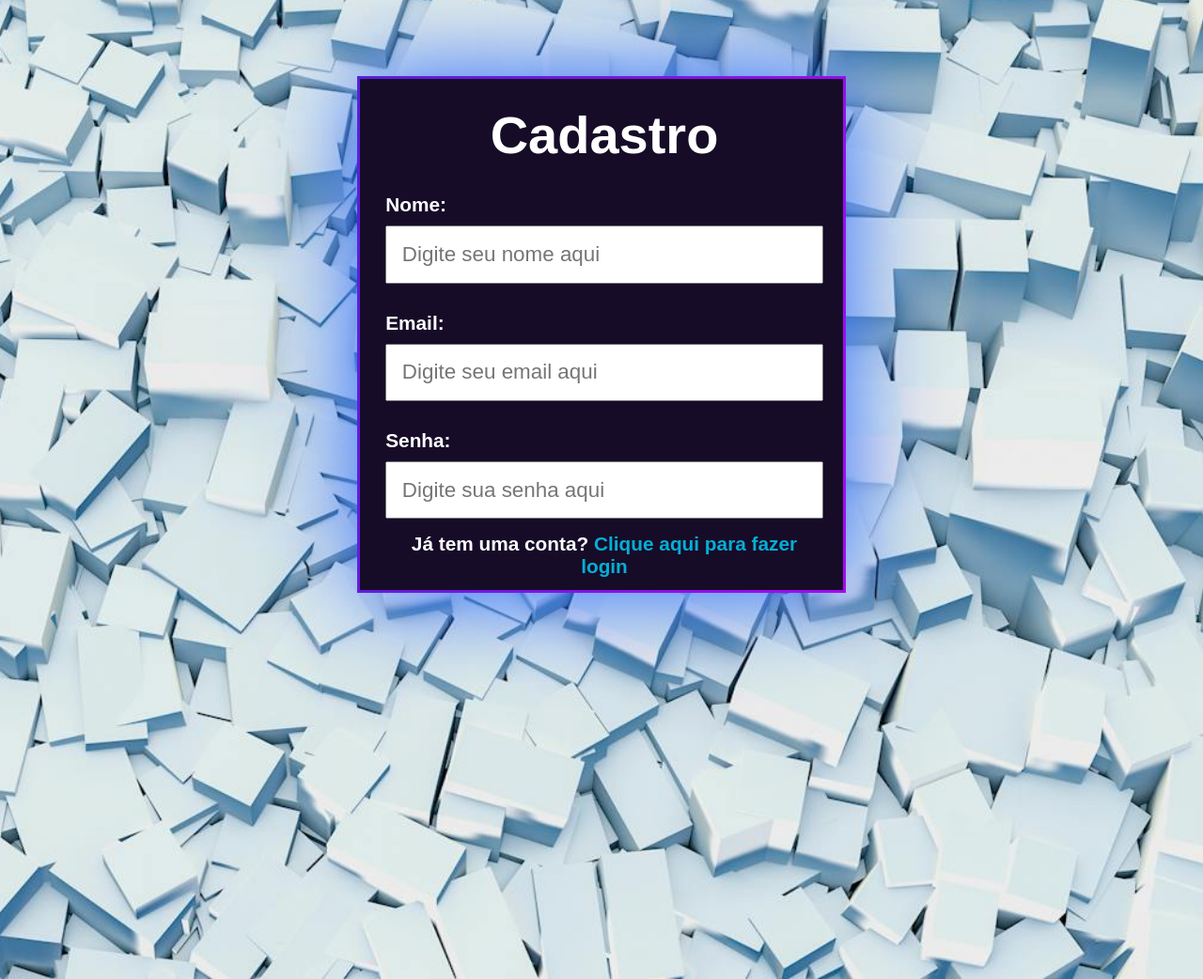
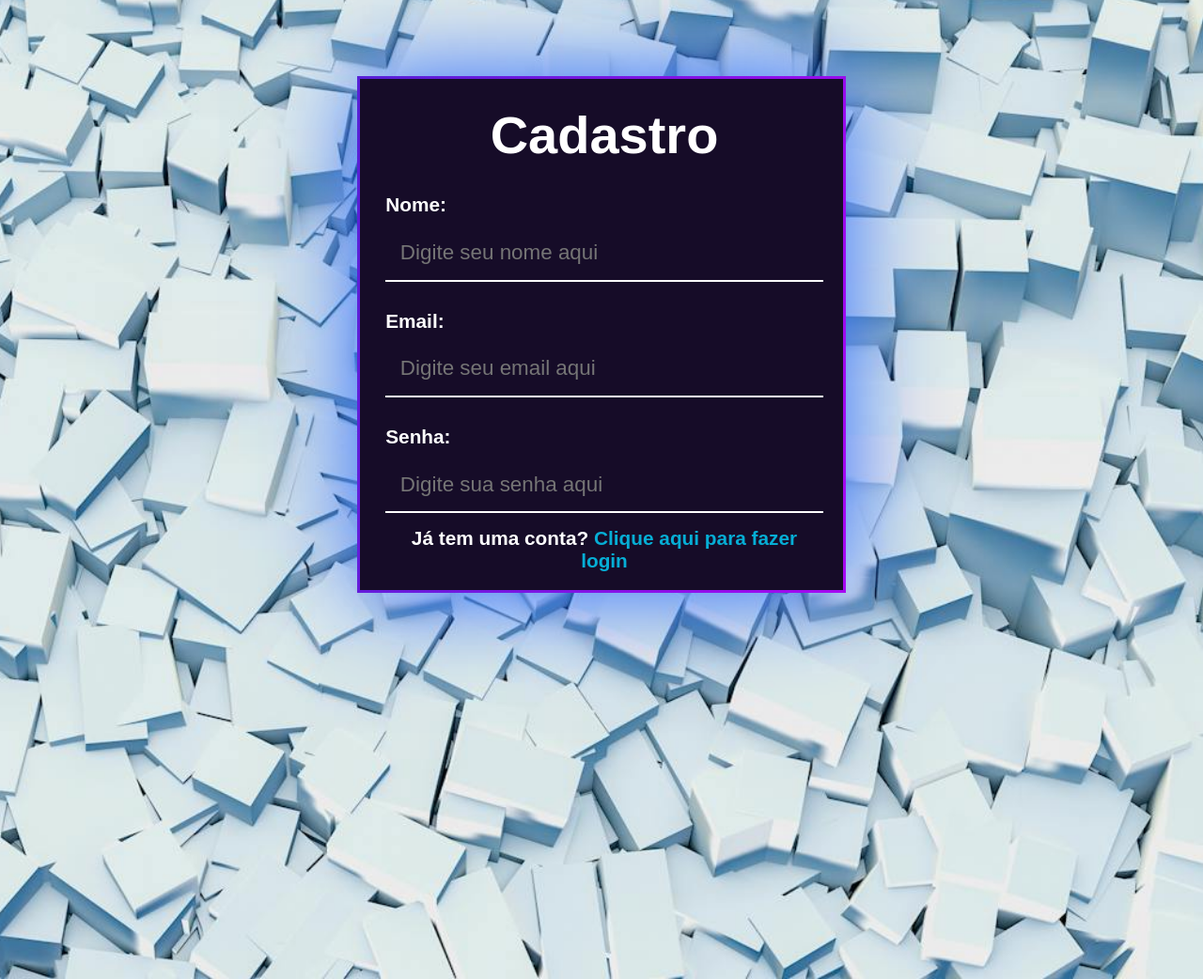
Before and after one commit to LeonardoHenriqueFR01/Login-System, a Flask app: page / in a window 1280 px wide. Shown: the part 330-1372 px from the top of the page at 94% size. Run offline with Flask 3, Linux system fonts and the light colour scheme.

Commit message:
input color commit

```diff
--- a/app/static/css/index.css
+++ b/app/static/css/index.css
@@ -111,6 +111,18 @@ body {
     font-size: 1.4em;
     outline: none;
     margin-top: 10px; /* Adicionando espaçamento superior */
+    border: transparent;
+    border-bottom: 2px solid #fff;
+
+    color: #fff;
+    background-color: transparent;
+}
+
+/* Inputs focus */
+
+.content > .cadastro > form > input:focus, .content > .login > form > input:focus {
+    transition: .9s;
+    border-bottom-color: var(--button-color);
 }
 
 /* Texto de navegação entre os formulários */
```
